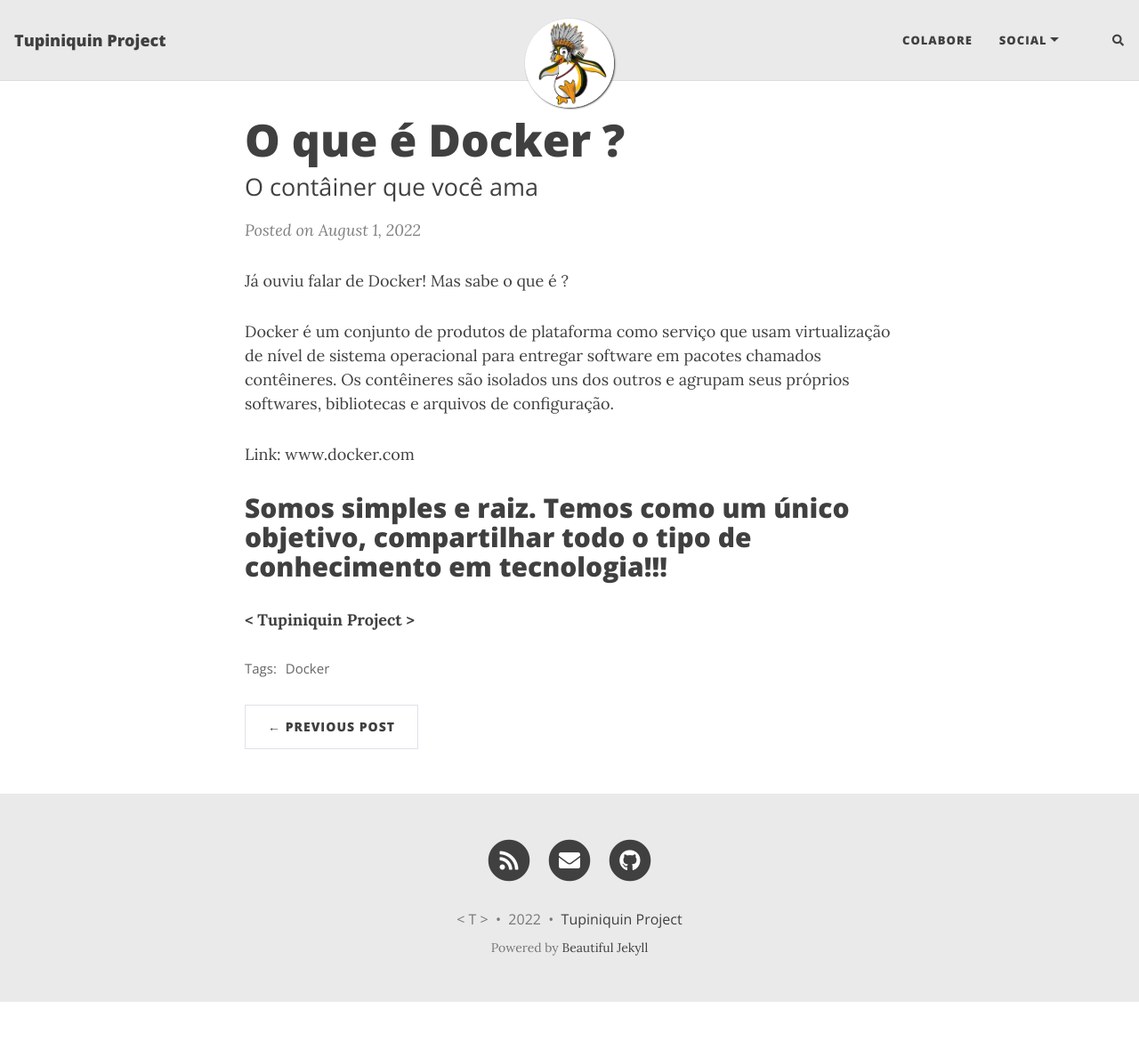
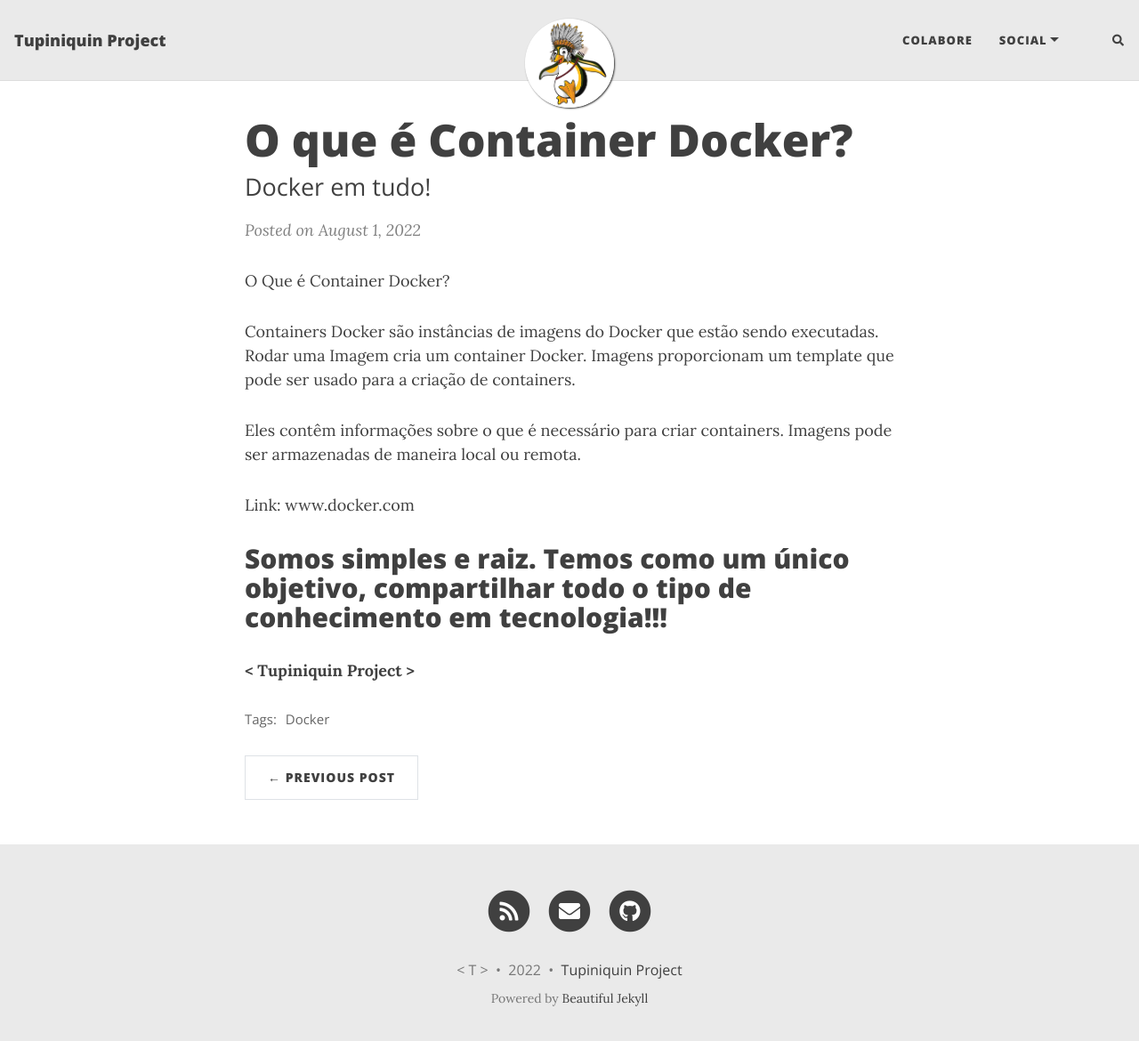
Before and after one commit to tupiniquin/tupiniquin.github.io, a Jekyll site: the page built from _posts/2022-08-01-Container1.md, in a window 1280 px wide and 1183 px high. Shown: the top 1170 px of the window at 89% size. Built offline with Jekyll 4.4.1, drawn with Linux system fonts in a browser that asks for light colours; nearby versions of some CDN libraries; comment, search, counter and statistics services are not loaded.

Commit message:
O que e container Docker?

```diff
--- a/_posts/2022-08-01-Container1.md
+++ b/_posts/2022-08-01-Container1.md
@@ -1,15 +1,17 @@
 ---
 layout: post
-title: O que é Docker ?
-subtitle: O contâiner que você ama
+title: O que é Container Docker?
+subtitle: Docker em tudo!
 #gh-repo: daattali/beautiful-jekyll
 gh-badge: [star, fork, follow]
 tags: [Docker]
 comments: true
 ---
-Já ouviu falar de Docker! Mas sabe o que é ?
+O Que é Container Docker?
 
-Docker é um conjunto de produtos de plataforma como serviço que usam virtualização de nível de sistema operacional para entregar software em pacotes chamados contêineres. Os contêineres são isolados uns dos outros e agrupam seus próprios softwares, bibliotecas e arquivos de configuração.
+Containers Docker são instâncias de imagens do Docker que estão sendo executadas. Rodar uma Imagem cria um container Docker. Imagens proporcionam um template que pode ser usado para a criação de containers.
+
+Eles contêm informações sobre o que é necessário para criar containers. Imagens pode ser armazenadas de maneira local ou remota.
 
 Link: www.docker.com
 
```
